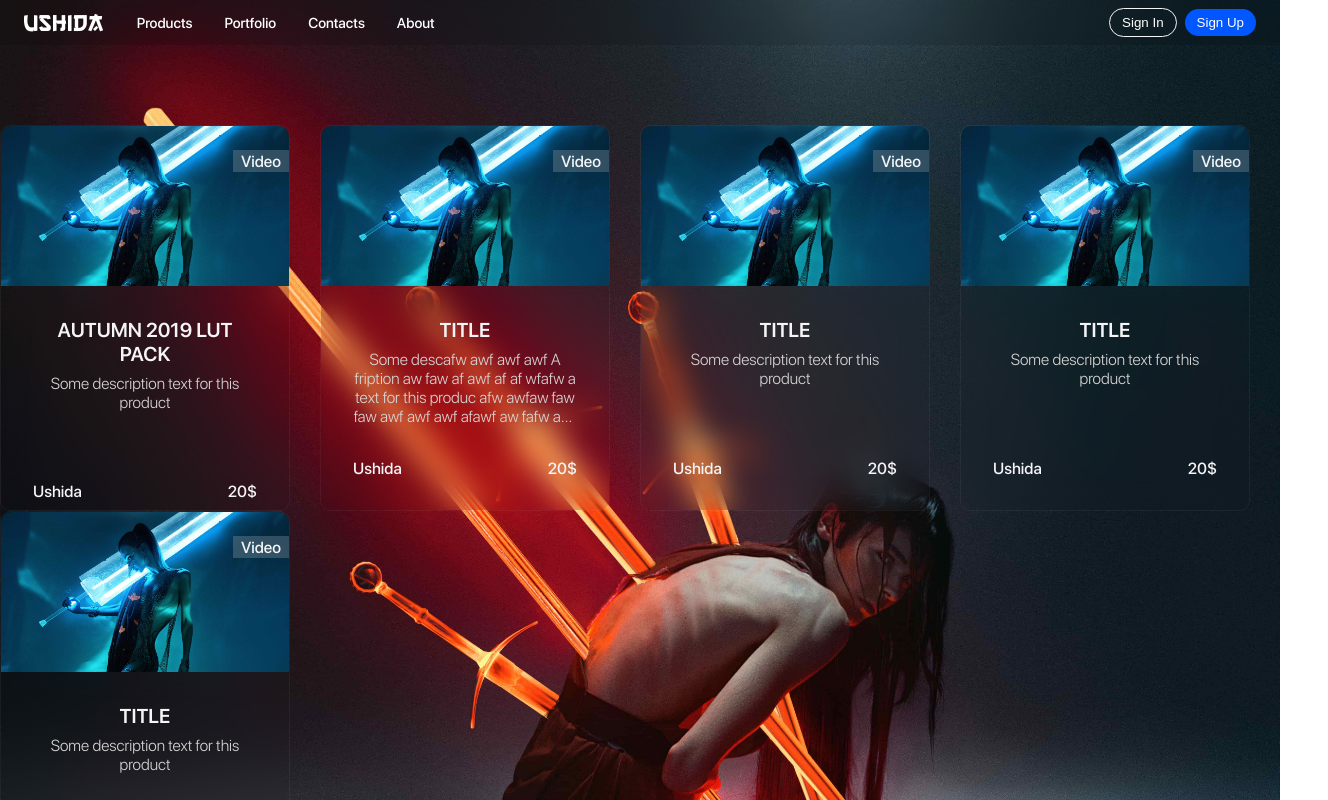
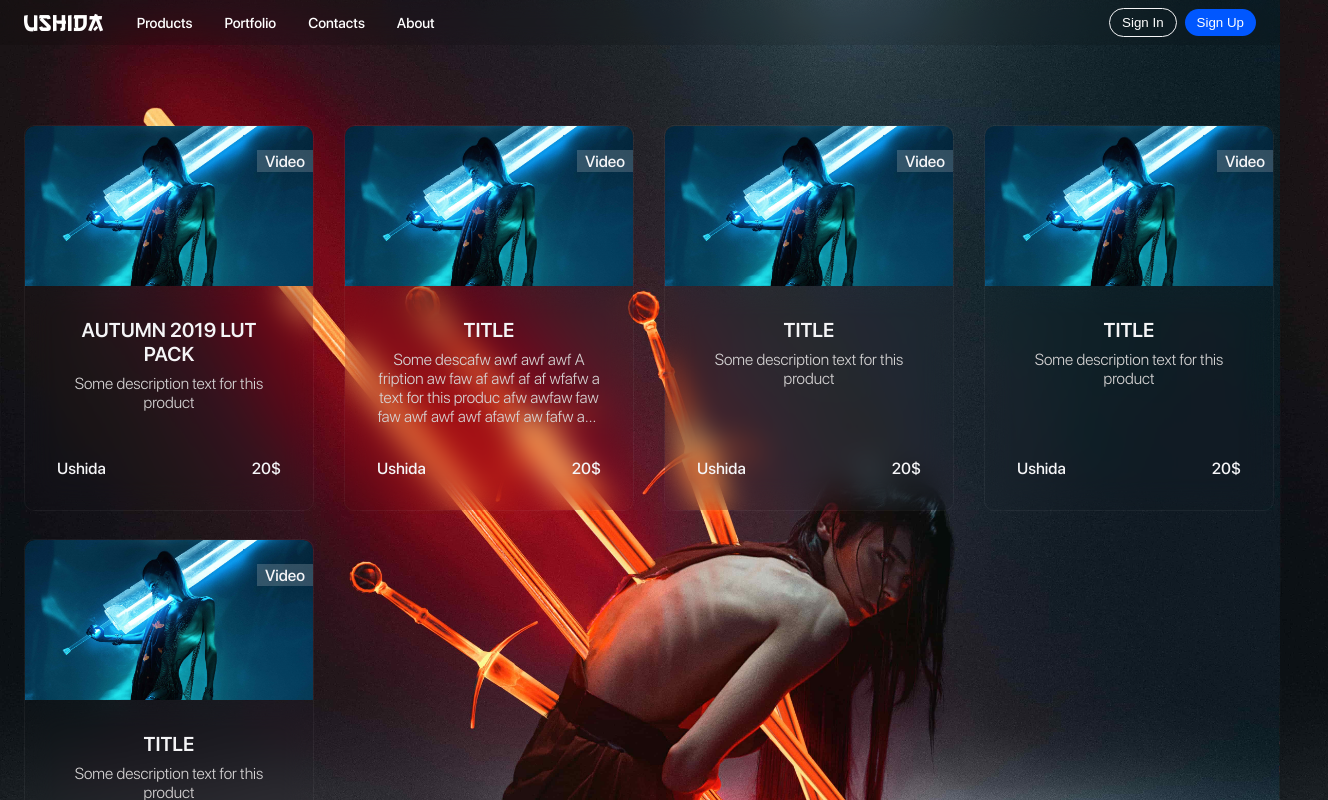
Before and after one commit to 10k20/ushida-app, a React (Create React App) app in the folder webapp/: page /products in a window 1280 px wide. Shown: the top 800 px of the page, 1328 px wide, since content can reach past the window. Built offline with nearby package versions, Linux system fonts and the light colour scheme.

Commit message:
update product card layout

```diff
--- a/webapp/src/Components/Products/Products.scss
+++ b/webapp/src/Components/Products/Products.scss
@@ -3,6 +3,7 @@
 .products {
     width: 80rem;
     margin: 0 auto;
+    padding: 0 1.5rem;
     .products-wrapper {
         display: grid;
         grid-template-columns: 1fr 1fr 1fr 1fr;
@@ -18,6 +19,7 @@
             justify-content: space-between;
             border: 1px solid rgba(228, 228, 228, 0.05);
             overflow: hidden;
+            margin-bottom: 1.75rem;
             &-category {
                 position: absolute;
                 z-index: 2;
@@ -68,8 +70,6 @@
                 .product-card-footer {
                     display: flex;
                     justify-content: space-between;
-                    padding-top: 2rem;
-
                 }
             }
         }
```
